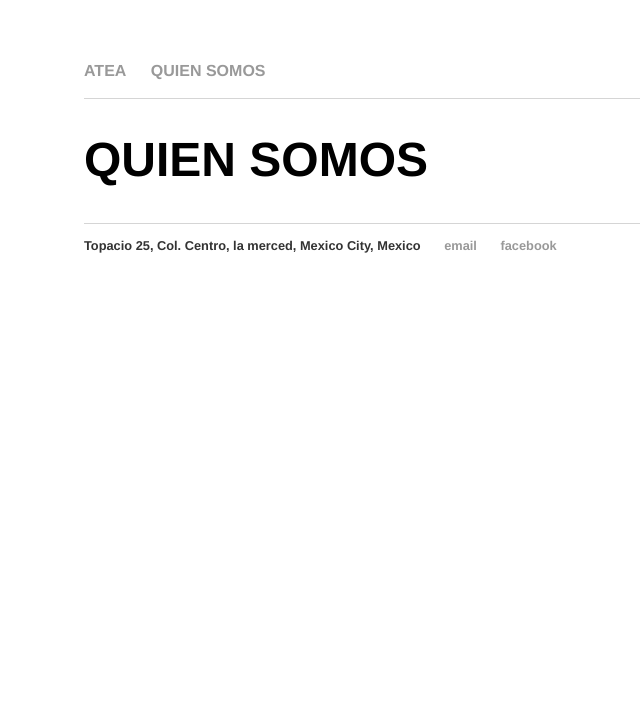
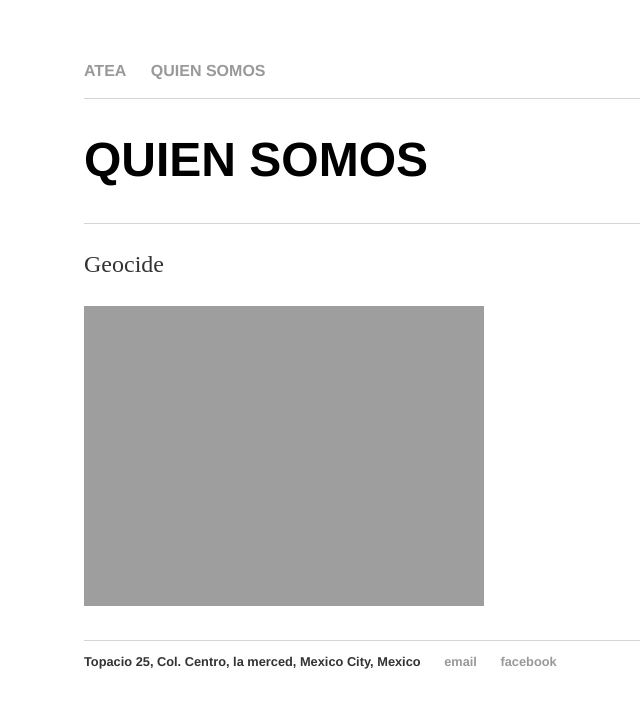
Before and after one commit to Ateacdmx/atea.github.com, a Jekyll site: the page built from quien_somos/index.md, in a window 1280 px wide. Shown: the top 708 px of the page, without its empty margins (108-748 px from the left). Built offline with Jekyll 4.4.1, drawn with Linux system fonts in a browser that asks for light colours.

Commit message:
add images, edit css

```diff
--- a/_layouts/default.html
+++ b/_layouts/default.html
@@ -15,8 +15,10 @@
 </ul>
 	</nav>
 <div>
-	<h1>{{ page.title }}</h1>
-	<h3>{{ page.tagline}}</h1>
+	<header>
+		<h1>{{ page.title }}</h1>
+		<h3>{{ page.tagline}}</h1>
+	</header>
 </div>
 
 <div class="container">
--- a/css/main.css
+++ b/css/main.css
@@ -14,5 +14,5 @@ h4 { font-size: 1.9em; }
 nav ul, footer ul { font-size: 1em; font-family: 'Helvetica', 'Arial', 'Sans-Serif'; padding: 0px; list-style: none; font-weight: bold; }
 nav ul li, footer ul li { display: inline; margin-right: 20px; }
 
-nav { border-bottom: 1px solid #d5d5d5; }
+header { border-top: 1px solid #d5d5d5; border-bottom: 1px solid #d5d5d5; }
 footer { border-top: 1px solid #d5d5d5; font-size: .8em; }
--- a/quien_somos/index.md
+++ b/quien_somos/index.md
@@ -2,3 +2,7 @@
 layout: default
 title: QUIEN SOMOS
 ---
+
+Geocide
+
+![useful image]({{ site.url }}/images/geocide.jpg)
```
Also changed, not shown: 5 other files.
